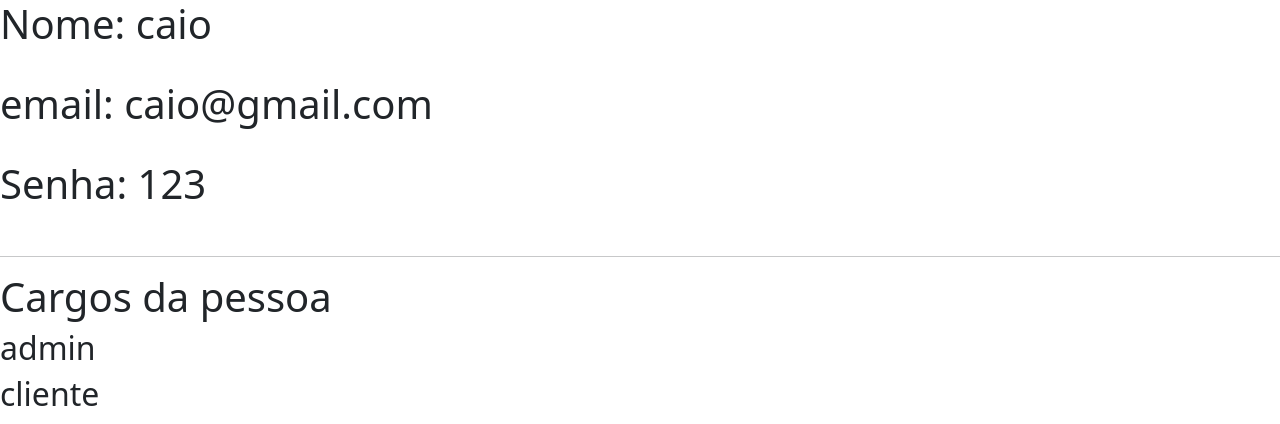
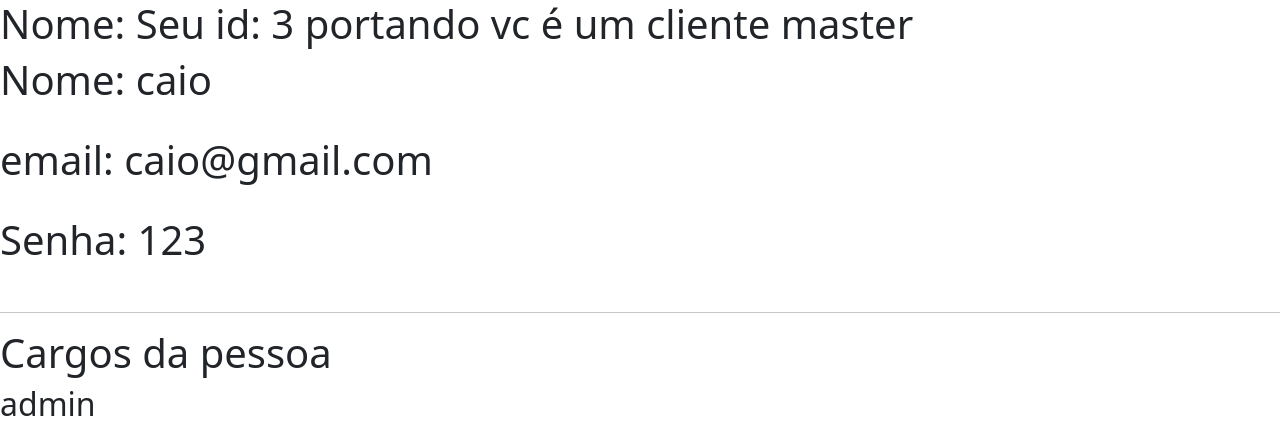
Before and after one commit to Maia1111/PythonFull-Aulas-Completas, a Django app: page /listar_unico/3 in a window 1280 px wide. Shown: the top 424 px of the page. Run offline with Django 4.2, Linux system fonts and the light colour scheme; data comes from the database, SQL or seed files in the repository.

Commit message:
Tamplate tags

```diff
--- a/autenticacao/templates/listar_unico.html
+++ b/autenticacao/templates/listar_unico.html
@@ -2,7 +2,7 @@
 {% load static %}
 {% load filtros %}
 {% block 'ceonteudo' %}
-
+     <h1>Nome: {{pessoas.id | teste}}</h1>
      <h1>Nome: {{pessoas.nome}}</h1>
      <br>
      <h1>email: {{pessoas.email}}</h1>
--- a/autenticacao/templatetags/filtros.py
+++ b/autenticacao/templatetags/filtros.py
@@ -6,4 +6,7 @@
 
 @register.filter(name='teste')
 def teste(v1):
-    return f"Seu valor: {v1}"
+    if v1 == 3:
+     return f"Seu id: {v1} portando vc é um cliente master"
+    else:
+       return v1
```
